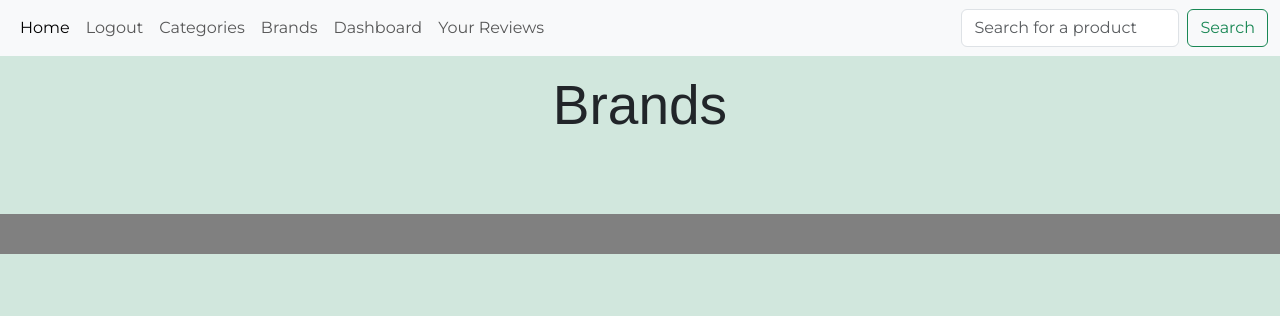
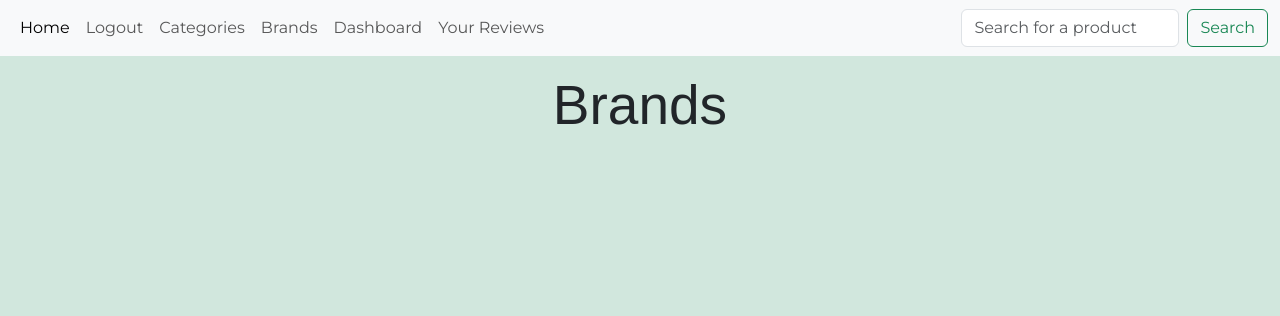
Before and after one commit to DanArthur99/Milestone-Project-3, a Flask app: page /brands in a window 1280 px wide. Shown: the top 316 px of the page. Run offline with Flask 2, Linux system fonts and the light colour scheme; the visitor is signed in with stand-in values (Sample User, id 1); data comes from the database, SQL or seed files in the repository; data that the repository does not hold is empty; some libraries are stand-ins or nearby versions; some web fonts are replaced.

Commit message:
feat: footer removed

```diff
--- a/review_app/templates/base.html
+++ b/review_app/templates/base.html
@@ -91,10 +92,7 @@
         {% block content %}
 
         {% endblock %}
-
-    <footer class="row">
-        <div class="col-12 footer-section"></div>
-    </footer>
+    </div>
     <script src="https://cdn.jsdelivr.net/npm/bootstrap@5.3.3/dist/js/bootstrap.bundle.min.js"
         integrity="sha384-YvpcrYf0tY3lHB60NNkmXc5s9fDVZLESaAA55NDzOxhy9GkcIdslK1eN7N6jIeHz"
         crossorigin="anonymous"></script>
```
Also changed, not shown: other parts of review_app/templates/base.html (+1 -0 lines). Lines whose indentation alone changed are shown as unchanged.
